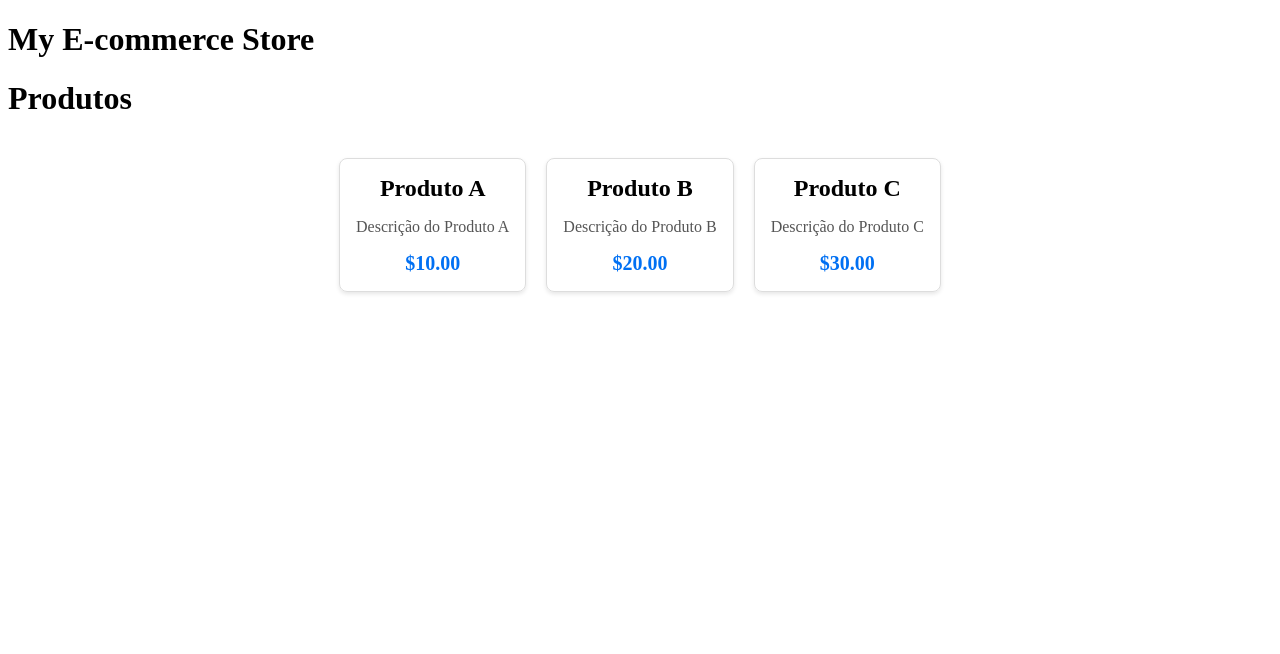
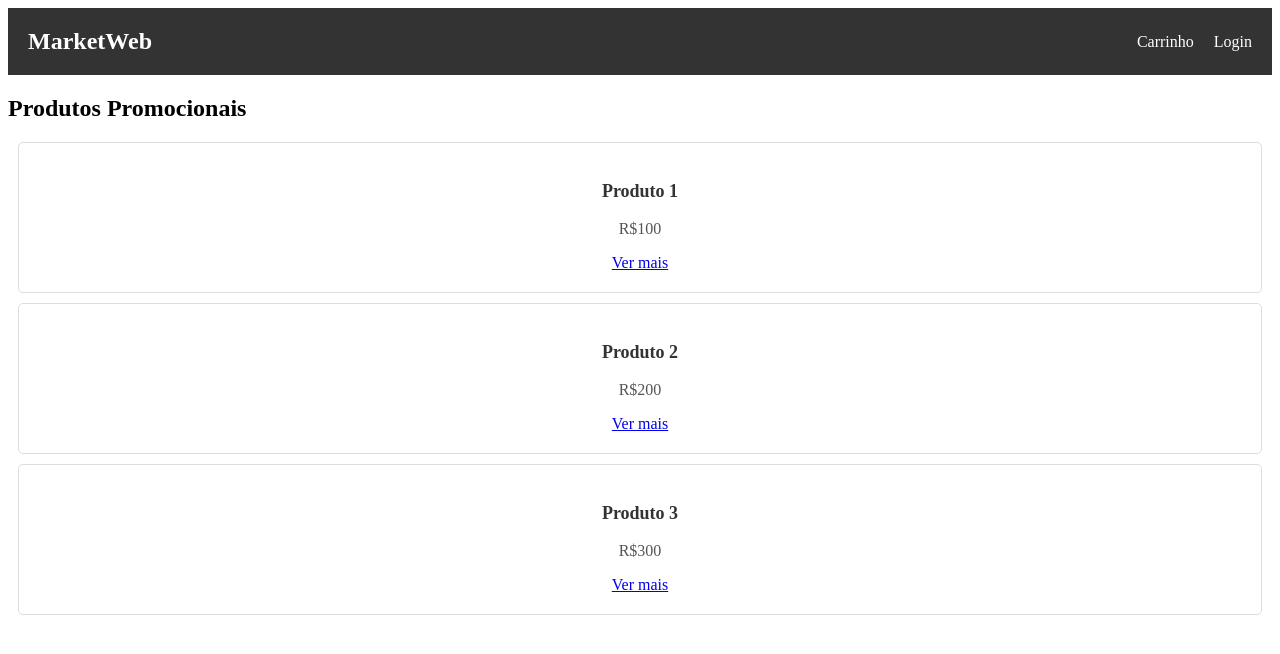
Before and after one commit to biancadizio/market-web, a Next.js app in the folder frontend/: page / in a window 1280 px wide. Shown: the top 654 px of the page. Built offline with nearby package versions, Linux system fonts and the light colour scheme.

Commit message:
buildando a aplicação

```diff
--- a/frontend/src/components/Header/Header.tsx
+++ /dev/null
@@ -1,11 +0,0 @@
-import React from 'react';
-
-const Header: React.FC = () => {
-    return (
-        <header>
-            <h1>My E-commerce Store</h1>
-        </header>
-    );
-};
-
-export default Header;
--- a/frontend/src/components/ProductCard/ProductCard-styles.ts
+++ /dev/null
@@ -1,28 +0,0 @@
-import styled from 'styled-components';
-
-// Estilo para o cartão do produto
-export const Card = styled.div`
-  border: 1px solid #ddd;
-  border-radius: 8px;
-  padding: 16px;
-  box-shadow: 0 2px 4px rgba(0, 0, 0, 0.1);
-  max-width: 300px;
-  text-align: center;
-`;
-
-export const Title = styled.h2`
-  font-size: 1.5rem;
-  margin: 0 0 10px 0;
-`;
-
-export const Description = styled.p`
-  font-size: 1rem;
-  color: #555;
-`;
-
-export const Price = styled.p`
-  font-size: 1.25rem;
-  font-weight: bold;
-  margin: 10px 0 0 0;
-  color: #0070f3;
-`;
--- a/frontend/src/components/ProductCard/ProductCard.tsx
+++ /dev/null
@@ -1,21 +0,0 @@
-import React from 'react';
-import { Card, Description, Price, Title } from './ProductCard-styles';
-
-
-interface ProductCardProps {
-    name: string;
-    description: string;
-    price: number;
-}
-
-const ProductCard: React.FC<ProductCardProps> = ({ name, description, price }) => {
-    return (
-        <Card>
-            <Title>{name}</Title>
-            <Description>{description}</Description>
-            <Price>${price.toFixed(2)}</Price>
-        </Card>
-    );
-};
-
-export default ProductCard;
--- /dev/null
+++ b/frontend/src/components/globals/Header/Header-styles.ts
@@ -0,0 +1,29 @@
+import styled from 'styled-components';
+
+export const HeaderContainer = styled.header`
+  display: flex;
+  justify-content: space-between;
+  align-items: center;
+  padding: 20px;
+  background-color: #333;
+  color: #fff;
+`;
+
+export const Nav = styled.nav`
+  a {
+    color: #fff;
+    margin-left: 20px;
+    text-decoration: none;
+
+    &:hover {
+      text-decoration: underline;
+    }
+  }
+`;
+
+export const Logo = styled.a`
+  font-size: 24px;
+  font-weight: bold;
+  text-decoration: none;
+  color: #fff;
+`;
--- /dev/null
+++ b/frontend/src/components/globals/Header/Header.tsx
@@ -0,0 +1,16 @@
+import React from 'react';
+import { HeaderContainer, Nav, Logo } from './Header-styles';
+
+const Header: React.FC = () => {
+  return (
+    <HeaderContainer>
+      <Logo href="/">MarketWeb</Logo>
+      <Nav>
+        <a href="/carrinho">Carrinho</a>
+        <a href="/login">Login</a>
+      </Nav>
+    </HeaderContainer>
+  );
+};
+
+export default Header;
--- /dev/null
+++ b/frontend/src/components/globals/ProductCard/ProductCard-styles.ts
@@ -0,0 +1,19 @@
+import styled from 'styled-components';
+
+export const CardContainer = styled.div`
+  border: 1px solid #ddd;
+  padding: 20px;
+  margin: 10px;
+  border-radius: 5px;
+  text-align: center;
+`;
+
+export const ProductName = styled.h3`
+  font-size: 18px;
+  color: #333;
+`;
+
+export const ProductPrice = styled.p`
+  font-size: 16px;
+  color: #555;
+`;
--- /dev/null
+++ b/frontend/src/components/globals/ProductCard/ProductCard.tsx
@@ -0,0 +1,24 @@
+import React from 'react';
+import { CardContainer, ProductName, ProductPrice } from './ProductCard-styles';
+
+type Product = {
+  id: string;
+  name: string;
+  price: number;
+};
+
+interface ProductCardProps {
+  product: Product;
+}
+
+const ProductCard: React.FC<ProductCardProps> = ({ product }) => {
+  return (
+    <CardContainer>
+      <ProductName>{product.name}</ProductName>
+      <ProductPrice>R${product.price}</ProductPrice>
+      <a href={`/products/${product.id}`}>Ver mais</a>
+    </CardContainer>
+  );
+};
+
+export default ProductCard;
--- a/frontend/src/pages/index.tsx
+++ b/frontend/src/pages/index.tsx
@@ -1,52 +1,24 @@
-// External libraries
 import React from 'react';
+import ProductCard from '../components/globals/ProductCard/ProductCard';
+import { products } from '../utils/mockProducts'; // Simule produtos inicialmente
+import Header from '../components/globals/Header/Header';
 
-// Hooks
-import { useProducts } from '../hooks/useProducts';
-
-// Components
-import Header from '@/components/Header/Header';
-import ProductCard from '@/components/ProductCard/ProductCard';
-
-// Styles
-import styled from 'styled-components';
-
-// Estilize o contêiner dos produtos
-const ProductsContainer = styled.div`
-  display: flex;
-  flex-wrap: wrap;
-  gap: 20px;
-  justify-content: center;
-  padding: 20px;
-`;
-
-const HomePage: React.FC = () => {
-    const { products, loading } = useProducts();
-
-    if (loading) {
-        return <div>Carregando...</div>;
-    }
-
-    return (
-        <div>
-            <Header />
-            <h1>Produtos</h1>
-            <ProductsContainer>
-                {products.length > 0 ? (
-                    products.map(product => (
-                        <ProductCard
-                            key={product.id}
-                            name={product.name}
-                            description={product.description}
-                            price={product.price}
-                        />
-                    ))
-                ) : (
-                    <p>Nenhum produto encontrado.</p>
-                )}
-            </ProductsContainer>
-        </div>
-    );
+const Home: React.FC = () => {
+  return (
+    <>
+      <Header />
+      <main>
+        <section>
+          <h2>Produtos Promocionais</h2>
+          <div>
+            {products.map((product) => (
+              <ProductCard key={product.id} product={product} />
+            ))}
+          </div>
+        </section>
+      </main>
+    </>
+  );
 };
 
-export default HomePage;
+export default Home;
--- /dev/null
+++ b/frontend/src/utils/mockProducts.ts
@@ -0,0 +1,5 @@
+export const products = [
+    { id: '1', name: 'Produto 1', price: 100.0 },
+    { id: '2', name: 'Produto 2', price: 200.0 },
+    { id: '3', name: 'Produto 3', price: 300.0 },
+  ];
```
Also changed, not shown: frontend/src/pages/products/[id].tsx (+19 -0 lines), frontend/src/components/Header/Header-styles.ts (deleted).
